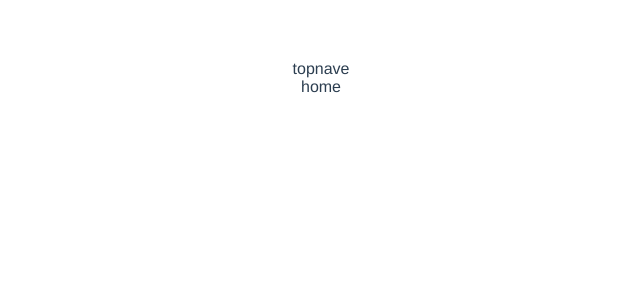
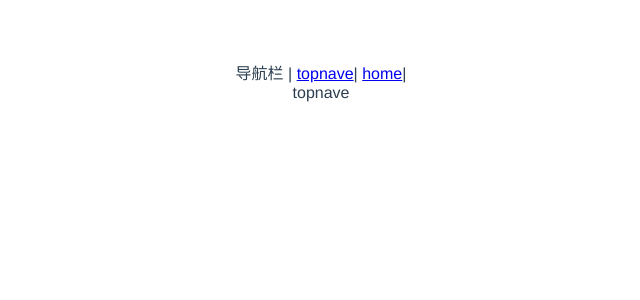
Before and after one commit to SnowdropLee/vue3-components, a Vue app: page / in a window 1280 px wide. Shown: the top 300 px of the page, without its empty margins (319-959 px from the left). Built offline with nearby package versions, Linux system fonts and the light colour scheme.

Commit message:
init vue-router

```diff
--- a/index.html
+++ b/index.html
@@ -8,6 +8,6 @@
 </head>
 <body>
   <div id="app"></div>
-  <script type="module" src="/src/main.js"></script>
+  <script type="module" src="/src/main.ts"></script>
 </body>
 </html>
--- a/package.json
+++ b/package.json
@@ -6,7 +6,8 @@
     "build": "vite build"
   },
   "dependencies": {
-    "vue": "^3.0.0-rc.1"
+    "vue": "^3.0.0-rc.1",
+    "vue-router": "^4.0.0-beta.3"
   },
   "devDependencies": {
     "vite": "^1.0.0-rc.1",
--- a/src/App.vue
+++ b/src/App.vue
@@ -1,17 +1,14 @@
 <template>
-  <Topnave />
-  <Home />
+  <div>
+    导航栏 |
+    <router-link to="/">topnave</router-link>|
+    <router-link to="/home">home</router-link>|
+  </div>
+  <router-view />
 </template>
 
 <script>
-import Home from "./components/Home.vue";
-import Topnave from "./components/Topnave.vue";
-
 export default {
   name: "App",
-  components: {
-    Home,
-    Topnave,
-  },
 };
 </script>
--- a/src/components/Home.vue
+++ b/src/components/Home.vue
@@ -3,3 +3,8 @@
         home
     </div>
 </template>
+<script>
+export default {
+
+}
+</script>
--- a/src/components/Topnave.vue
+++ b/src/components/Topnave.vue
@@ -1,5 +1,8 @@
 <template>
-    <div>
-        topnave
-    </div>
+  <div>topnave</div>
 </template>
+<script>
+export default {
+  name: "Topnave",
+};
+</script>
--- a/src/main.js
+++ /dev/null
@@ -1,5 +0,0 @@
-import { createApp } from 'vue'
-import App from './App.vue'
-import './index.css'
-
-createApp(App).mount('#app')
--- /dev/null
+++ b/src/main.ts
@@ -0,0 +1,19 @@
+import { createApp } from 'vue'
+import App from './App.vue'
+import './index.css'
+import Topnave from './components/Topnave.vue';
+import Home from './components/Home.vue';
+import { createRouter, createWebHashHistory } from 'vue-router';
+
+const history = createWebHashHistory()
+const router = createRouter({
+    history: history,
+    routes: [
+        { path: '/', component: Topnave },
+        { path: '/home', component: Home },
+    ]
+})
+
+const app = createApp(App)
+app.use(router)
+app.mount('#app')
--- /dev/null
+++ b/src/shime-vue.d.ts
@@ -0,0 +1,6 @@
+
+declare module '*.vue' {
+    import { ComponentOptions } from 'vue';
+    const componentoptions: ComponentOptions;
+    export default componentoptions;
+}
```
Also changed, not shown: 1 other file (tests, documents, lock files or other folders).
